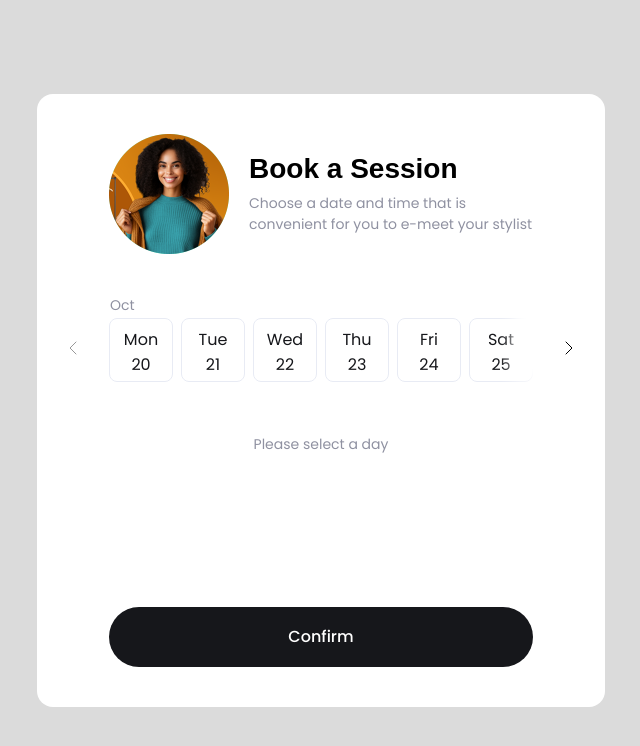
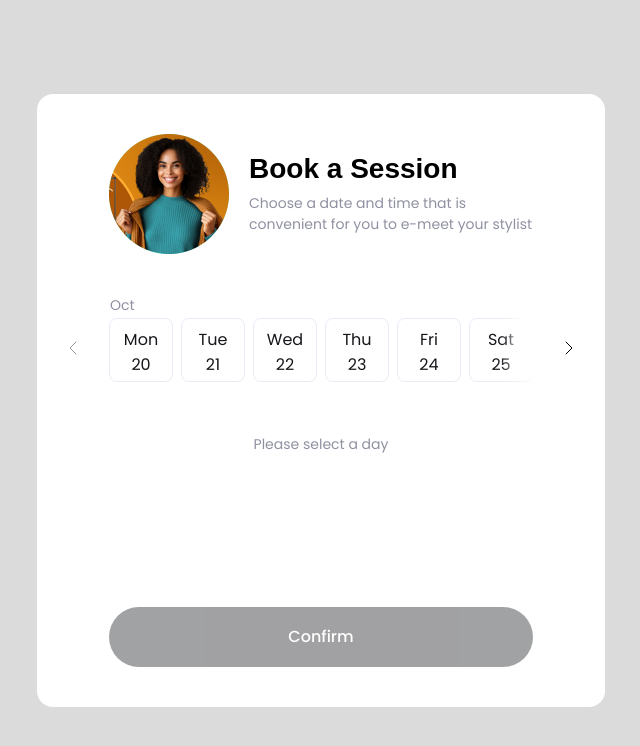
Before and after one commit to pavelpalonko/sixty-thirty-seven, a Next.js app in the folder app/: page / in a window 1280 px wide. Shown: the top 746 px of the page, without its empty margins (303-943 px from the left). Built offline with nearby package versions, Linux system fonts and the light colour scheme; a web font is replaced by a local one.

Commit message:
added opacity button styles

```diff
--- a/app/src/modules/datepicker/components/datepicker-action/datepicker-action.tsx
+++ b/app/src/modules/datepicker/components/datepicker-action/datepicker-action.tsx
@@ -10,11 +10,13 @@ import { ButtonFilled } from "@/ui-kit/button/button-filled";
 import styles from "./datepicker-action.module.css";
 
 export function Action() {
-  const { actions } = useDatepickerContext();
+  const { state, actions } = useDatepickerContext();
+
+  const isDisabled = !state.selectedDay || !state.selectedTime;
 
   return (
     <div className={styles["action-wrapper"]}>
-      <ButtonFilled wide onClick={actions.confirm}>
+      <ButtonFilled disabled={isDisabled} wide onClick={actions.confirm}>
         <Txt color="inherit" weight="semiBold">
           Confirm
         </Txt>
--- a/app/src/ui-kit/button/button.module.css
+++ b/app/src/ui-kit/button/button.module.css
@@ -22,7 +22,17 @@
   position: relative;
   cursor: pointer;
   box-sizing: border-box;
+
   border-radius: 100px;
+
+  opacity: 1;
+
+  transition: background-color 200ms ease-in, opacity 200ms ease-in;
+
+  &:disabled {
+    opacity: 0.4;
+    cursor: not-allowed;
+  }
 }
 
 /*
@@ -55,8 +65,6 @@
 
 */
 .button-filled {
-  transition: background-color 200ms ease-in;
-
   &.accent {
     background-color: var(--color-button-default);
     color: var(--color-text-default-w);
```
